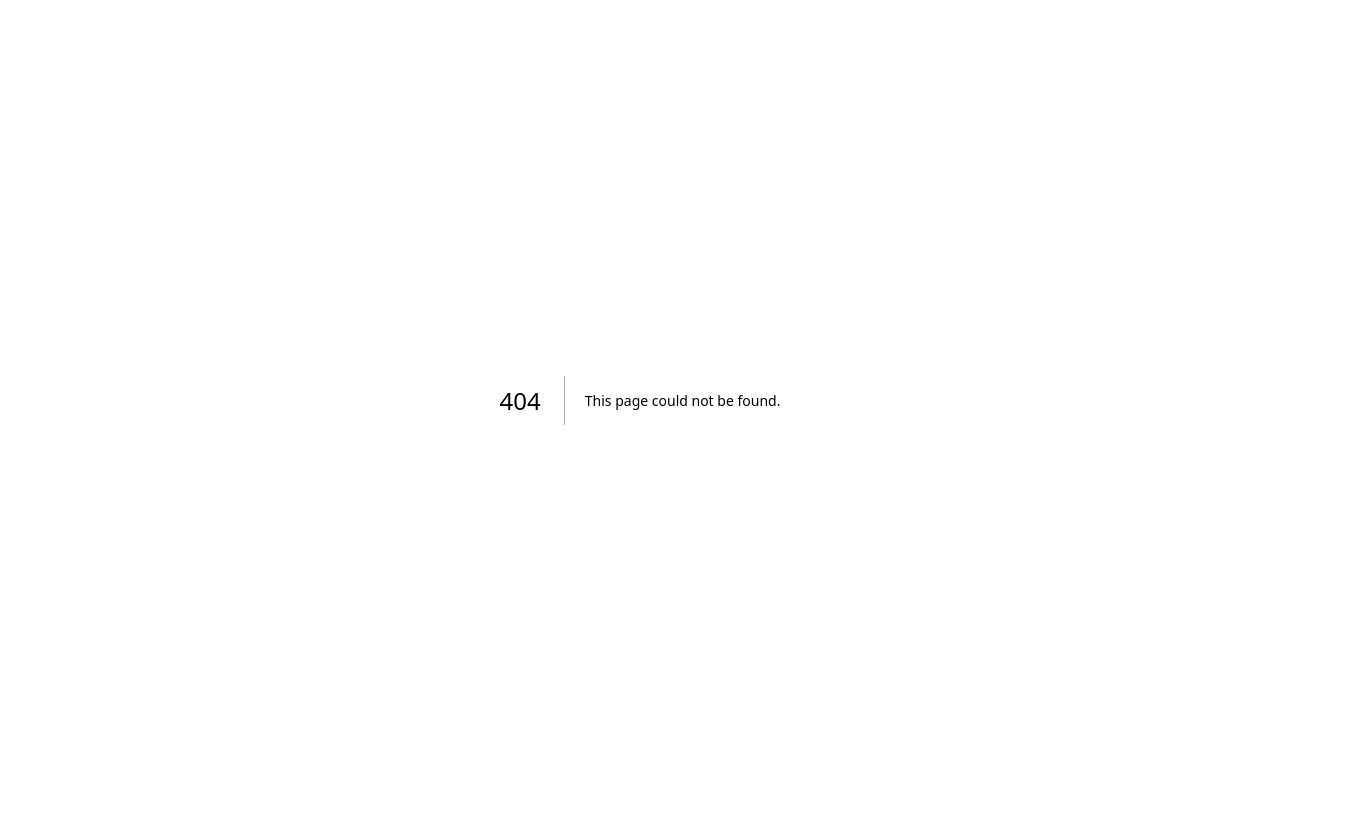
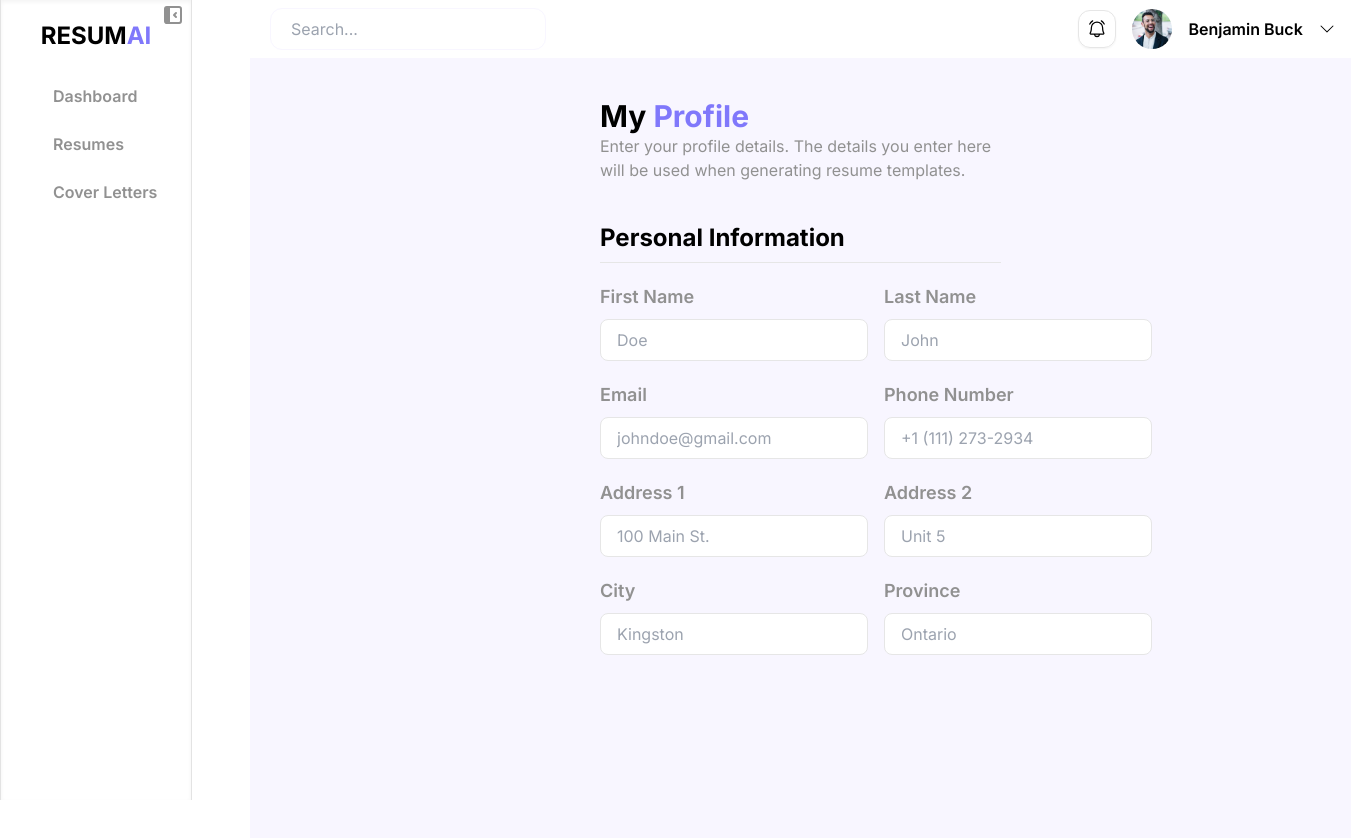
Before and after one commit to Benjamin-buck/resumai, a Next.js app: page /dashboard/profile in a window 1280 px wide. Before the commit this address had no page. Shown: the top 838 px of the page, 1351 px wide, since content can reach past the window. Before the commit the page ends 800 px from the top, so only its background shows below. Built offline with nearby package versions, Linux system fonts and the light colour scheme.

Commit message:
Adds dashboard fields

```diff
--- a/app/dashboard/page.tsx
+++ b/app/dashboard/page.tsx
@@ -6,34 +6,14 @@ import React, { useState } from "react";
 import { MdSpaceDashboard } from "react-icons/md";
 import { PiBellRinging } from "react-icons/pi";
 import { BsChevronDown } from "react-icons/bs";
+import ProfileMenu from "@/components/ProfileMenu";
 
 const page = () => {
   const [isActive, setIsActive] = useState(true);
   return (
     <>
       <VerticalNav />
-      <div className="absolute left-[250px] h-[20000px] w-[86vw] text-black bg-lightpurple">
-        <div className=" bg-white flex justify-between items-center">
-          <input
-            type="text"
-            className="py-2 px-5 my-2 border-[1px] border-lightpurple mx-5 rounded-xl"
-            placeholder="Search..."
-          />
-          <div className="px-4 flex gap-4 flex-row-reverse items-center">
-            <BsChevronDown className="cursor-pointer" />
-            <p className="font-semibold cursor-pointer">Benjamin Buck</p>
-            <img
-              src="/profile.jpg"
-              className="rounded-full h-10"
-              alt="Profile"
-            />
-            <div className="border border-[#e6e6e6] p-2 rounded-xl shadow-sm">
-              <PiBellRinging className="text-xl" />
-            </div>
-          </div>
-        </div>
-        <h3 className="text-2xl font-bold px-8 py-5">Dashboard</h3>
-      </div>
+      <ProfileMenu />
     </>
   );
 };
--- /dev/null
+++ b/app/dashboard/profile/page.tsx
@@ -0,0 +1,83 @@
+import Button from "@/components/Button";
+import Field from "@/components/Field";
+import ProfileMenu from "@/components/ProfileMenu";
+import VerticalNav from "@/components/VerticalNav";
+import React from "react";
+
+const page = () => {
+  return (
+    <>
+      <VerticalNav />
+
+      <div className="absolute left-[250px] h-[20000px] w-[86vw] text-black bg-lightpurple">
+        <ProfileMenu />
+        <div className="px-[350px] py-10">
+          <h1 className="text-3xl font-bold">
+            My <span className="text-purple">Profile</span>
+          </h1>
+          <p className="text-gray">
+            Enter your profile details. The details you enter here will be used
+            when generating resume templates.
+          </p>
+        </div>
+
+        <form action="Submit" className="px-[350px]">
+          {/* Personal Information */}
+          <h2 className="text-2xl font-bold pb-2 border-b-[1px] border-lightgray">
+            Personal Information
+          </h2>
+          <div className="flex flex-row gap-4 my-5 ">
+            <div className="basis-1/2 flex-col flex gap-2">
+              <Field placeholder="Doe" label="First Name" type="input" />
+            </div>
+            <div className="basis-1/2 flex-col flex gap-2">
+              <Field placeholder="John" label="Last Name" type="input" />
+            </div>
+          </div>
+          <div className="flex flex-row gap-4">
+            <div className="basis-1/2 flex-col flex gap-2">
+              <Field
+                placeholder="johndoe@gmail.com"
+                label="Email"
+                type="email"
+              />
+            </div>
+            <div className="basis-1/2 flex-col flex gap-2 mb-5">
+              <Field
+                placeholder="+1 (111) 273-2934"
+                label="Phone Number"
+                type="input"
+              />
+            </div>
+          </div>
+
+          <div className="flex flex-row gap-4">
+            <div className="basis-1/2 flex-col flex gap-2">
+              <Field
+                placeholder="100 Main St."
+                label="Address 1"
+                type="input"
+              />
+            </div>
+            <div className="basis-1/2 flex-col flex gap-2 mb-5">
+              <Field placeholder="Unit 5" label="Address 2" type="input" />
+            </div>
+          </div>
+
+          <div className="flex flex-row gap-4">
+            <div className="basis-1/2 flex-col flex gap-2">
+              <Field placeholder="Kingston" label="City" type="input" />
+            </div>
+            <div className="basis-1/2 flex-col flex gap-2 mb-5">
+              <Field placeholder="Ontario" label="Province" type="input" />
+            </div>
+          </div>
+
+          {/* <Button label="Save" href="/save" color="bg-black" /> */}
+        </form>
+      </div>
+    </>
+  );
+};
+
+export default page;
--- a/components/Button.tsx
+++ b/components/Button.tsx
@@ -1,16 +1,23 @@
-import React from 'react'
+import React from "react";
 
 interface Props {
-    label: string;
-    color?: string;
-    href: string;
-    textColor?: string;
+  label: string;
+  color?: string;
+  href: string;
+  textColor?: string;
 }
 
-const Button = ({label, color, href, textColor}: Props) => {
+const Button = ({ label, color, href, textColor }: Props) => {
   return (
-    <a href={href} className={`${color ? 'bg-'+ color : 'bg-purple'} ${textColor ? 'text-' + textColor : 'text-white'} px-8 py-2 rounded-full text-white cursor-pointer `}>{label}</a>
-  )
-}
+    <a
+      href={href}
+      className={`
+        ${color ? color : "bg-purple"}
+        px-8 py-2 rounded-full text-white cursor-pointer `}
+    >
+      {label}
+    </a>
+  );
+};
 
-export default Button
+export default Button;
--- /dev/null
+++ b/components/Field.tsx
@@ -0,0 +1,25 @@
+import React from "react";
+
+interface Props {
+  placeholder: string;
+  label: string;
+  type: string;
+}
+
+const Field = ({ placeholder, label, type }: Props) => {
+  return (
+    <>
+      <label htmlFor="" className="text-gray font-semibold text-lg">
+        {label}
+      </label>
+      <input
+        type={type}
+        className="border border-lightgray py-2 rounded-lg px-4"
+        placeholder={placeholder}
+        id=""
+      />
+    </>
+  );
+};
+
+export default Field;
--- /dev/null
+++ b/components/ProfileMenu.tsx
@@ -0,0 +1,31 @@
+import Link from "next/link";
+import React from "react";
+import { BsChevronDown } from "react-icons/bs";
+import { PiBellRinging } from "react-icons/pi";
+
+const ProfileMenu = () => {
+  return (
+    <div className=" bg-white flex justify-between items-center">
+      <input
+        type="text"
+        className="py-2 px-5 my-2 border-[1px] border-lightpurple mx-5 rounded-xl"
+        placeholder="Search..."
+      />
+      <div className="px-4 flex gap-4 flex-row-reverse items-center">
+        <BsChevronDown className="cursor-pointer" />
+        <Link
+          href="/dashboard/profile"
+          className="font-semibold cursor-pointer"
+        >
+          Benjamin Buck
+        </Link>
+        <img src="/profile.jpg" className="rounded-full h-10" alt="Profile" />
+        <div className="border border-[#e6e6e6] p-2 rounded-xl shadow-sm">
+          <PiBellRinging className="text-xl" />
+        </div>
+      </div>
+    </div>
+  );
+};
+
+export default ProfileMenu;
--- a/components/VerticalNav.tsx
+++ b/components/VerticalNav.tsx
@@ -2,11 +2,12 @@ import { dashboardLinks } from "@/data";
 import Link from "next/link";
 import React from "react";
 import { MdSpaceDashboard } from "react-icons/md";
+
 import { TbLayoutSidebarLeftCollapseFilled } from "react-icons/tb";
 
 const VerticalNav = () => {
   return (
-    <div className="h-[100vh] w-[15vw] fixed border-x-[1px] border-borderGray shadow-inner">
+    <div className="h-[100vh] w-[15%] fixed border-x-[1px] border-borderGray shadow-inner">
       <TbLayoutSidebarLeftCollapseFilled className="absolute top-[0.2rem] right-[0.4rem] text-[24px] text-gray" />
 
       <div className="flex justify-center">
@@ -17,14 +18,14 @@ const VerticalNav = () => {
 
       <div>
         <ul className="flex flex-col w-[250px] gap-2 mt-6">
-          {dashboardLinks.map(({ id, label, href }) => (
+          {dashboardLinks.map(({ id, label, href, icon }) => (
             <div key={id}>
               <Link
                 href={href}
                 key={id}
                 className={`py-2 mx-5 flex items-center gap-2 px-8 hover:text-purple text-gray font-semibold `}
               >
-                <MdSpaceDashboard className="text-[22px]" /> {label}
+                {label}
               </Link>
             </div>
           ))}
--- a/data/index.ts
+++ b/data/index.ts
@@ -1,3 +1,5 @@
+import { MdSpaceDashboard } from "react-icons/md";
+
 export const navLinks = [
     {id: 1, label: 'Demo', href: '/pricing'},
     {id: 1, label: 'Pricing', href: '#pricing'},
@@ -5,7 +7,9 @@ export const navLinks = [
 ];
 
 export const dashboardLinks = [
-    {id: 1, label: 'Dashboard', href: '/pricing'},
+    {id: 1, label: 'Dashboard', href: '/pricing', icon: 'MdSpaceDashboard', },
+    {id: 2, label: "Resumes", href: '/resume', icon: 'MdSpaceDashboard'},
+    {id: 2, label: "Cover Letters", href: '/resume', icon: 'MdSpaceDashboard'},
 ];
 
 export const plans = [
--- a/tailwind.config.ts
+++ b/tailwind.config.ts
@@ -14,6 +14,7 @@ const config: Config = {
         'white': '#FFF',
         'black': '#000',
         'gray': '#919191',
+        'lightgray': '#e6e6e6',
         'borderGray': '#e3e3e3',
       },
       fontFamily: {
```
